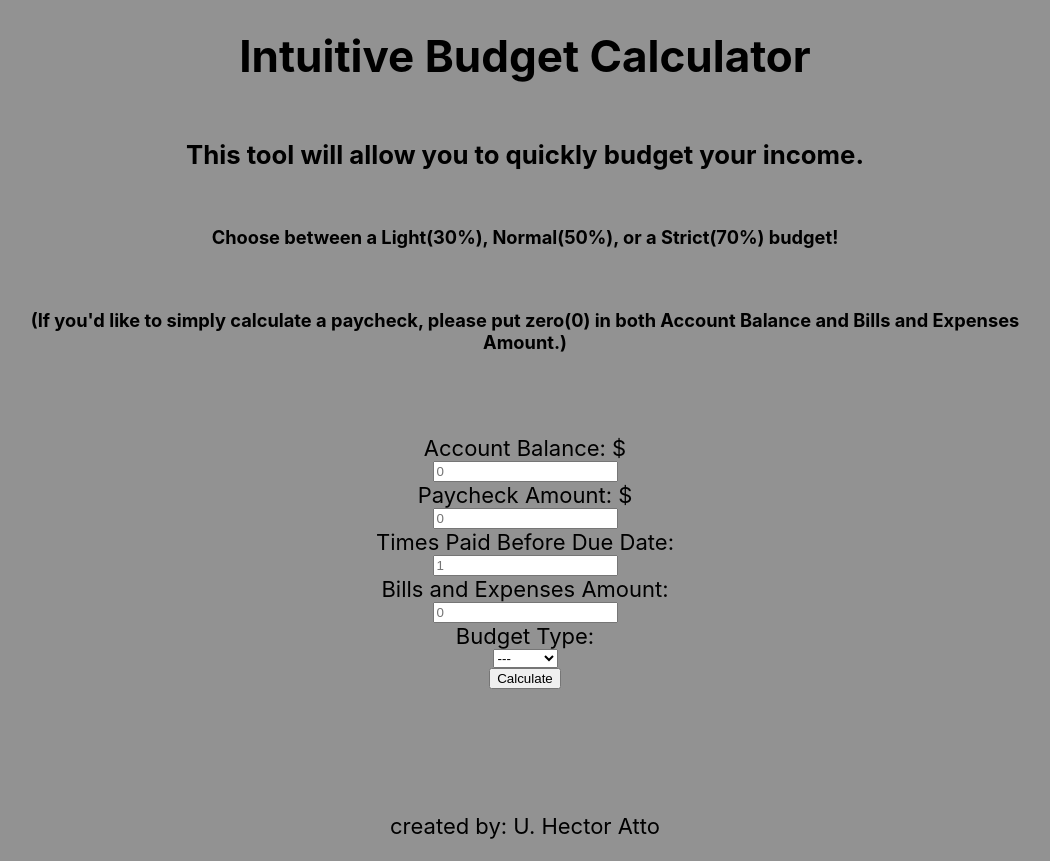
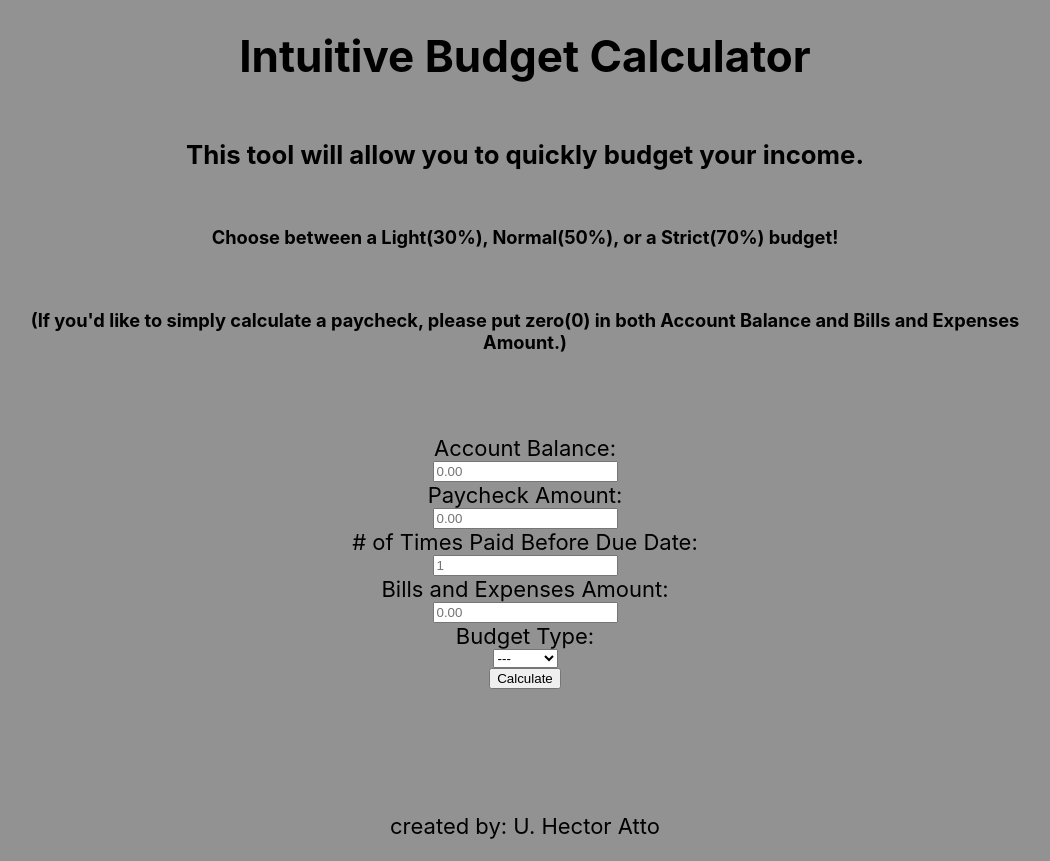
Before and after one commit to hector8th/budget, a React (Create React App) app: page / in a window 1280 px wide. Shown: the whole page, without its empty margins (115-1165 px from the left). Built offline with nearby package versions, Linux system fonts and the light colour scheme.

Commit message:
Update App.js

```diff
--- a/src/App.js
+++ b/src/App.js
@@ -22,40 +22,44 @@ class App extends Component {
     const totalIncome = parseFloat(paycheckAmount) * parseInt(payFrequency);
     const newBalance = parseFloat(accountBalance) + totalIncome;
     const moneySaved = newBalance * (parseInt(budgetType) / 10);
-    const payDiff = (newBalance - moneySaved).toFixed(2);
+    // const payDiff = (newBalance - moneySaved).toFixed(2);
     const balanceDiff = newBalance - bills;
     let newAdvice = '';
 
+    // TWEAK THIS SO THAT IT SHOWS YOUR BALANCE, THE REMAINDER AFTER BILLS, AND HOW MUCH OF THAT REMAINDER IS FOR SPENDING
     if (budgetType === '3') {
-      if ((payFrequency >= 1) && (moneySaved > bills)) {
+      if ((payFrequency >= 1) && (moneySaved >= bills)) {
         newAdvice = `Light Budget(30%)!
-        \nYour Balance before your Bills/Expenses is $${newBalance}, so you can spend up to $${payDiff}!`;
-      } else if ((payFrequency >= 1) && (moneySaved <= bills)) {
+        \nYour Balance before your Bills/Expenses is $${newBalance}!
+        \nYou will be left with $${balanceDiff}, so you can spend up to $${(balanceDiff * 0.7).toFixed(2)}!`;
+      } else if ((payFrequency >= 1) && (moneySaved < bills)) {
         newAdvice = `SLOW DOWN!!!\nYou need to save your money!!!
-          \nYour Balance($${newBalance}) will not survive on this budget considering your Bills($${bills}) are more than what you saved!!!
-          \nAt 30%, your Balance will be $${balanceDiff.toFixed(2)} after your Bills are due!!!`;
+          \nYour Balance($${newBalance})(100%) will not survive on this budget considering your Bills($${bills}) are more than what you can save!!!
+          \nAt 30%, your Balance will be $${balanceDiff.toFixed(2)}(${((balanceDiff / newBalance) * 100).toFixed(0)}%) after your Bills are due!!!`;
       } else {
         newAdvice = `Please enter a correct number for Times Paid.`;
       }
     } else if (budgetType === '5') {
-      if ((payFrequency >= 1) && (moneySaved > bills)) {
+      if ((payFrequency >= 1) && (moneySaved >= bills)) {
         newAdvice = `Normal Budget(50%)!
-        \nYour Balance before your Bills/Expenses is $${newBalance}, so you can spend up to $${payDiff}!`;
-      } else if ((payFrequency >= 1) && (moneySaved <= bills)) {
+        \nYour Balance before your Bills/Expenses is $${newBalance}!
+        \nYou will be left with $${balanceDiff}, so you can spend up to $${(balanceDiff * 0.5).toFixed(2)}!`;
+      } else if ((payFrequency >= 1) && (moneySaved < bills)) {
         newAdvice = `SLOW DOWN!!!\nYou need to save your money!!!
-          \nYour Balance($${newBalance}) will not survive on this budget considering your Bills($${bills}) are more than what you saved!!!
-          \nAt 50%, your Balance will be $${balanceDiff.toFixed(2)} after your Bills are due!!!`;
+          \nYour Balance($${newBalance})(100%) will not survive on this budget considering your Bills($${bills}) are more than what you can save!!!
+          \nAt 50%, your Balance will be $${balanceDiff.toFixed(2)}(${((balanceDiff / newBalance) * 100).toFixed(0)}%) after your Bills are due!!!`;
       } else {
         newAdvice = `Please enter a correct number for Times Paid.`;
       }
     } else if (budgetType === '7') {
-      if ((payFrequency >= 1) && (moneySaved > bills)) {
+      if ((payFrequency >= 1) && (moneySaved >= bills)) {
         newAdvice = `Strict Budget(70%)!
-        \nYour Balance before your Bills/Expenses is $${newBalance}, so you can spend up to $${payDiff}!`;
-      } else if ((payFrequency >= 1) && (moneySaved <= bills)) {
+        \nYour Balance before your Bills/Expenses is $${newBalance}!
+        \nYou will be left with $${balanceDiff}, so you can spend up to $${(balanceDiff * 0.3).toFixed(2)}!`;
+      } else if ((payFrequency >= 1) && (moneySaved < bills)) {
         newAdvice = `SLOW DOWN!!!\nYou need to save your money!!!
-          \nYour Balance($${newBalance}) will not survive on this budget considering your Bills($${bills}) are more than what you saved!!!
-          \nAt 70%, your Balance will be $${balanceDiff.toFixed(2)} after your Bills are due!!!`;
+          \nYour Balance($${newBalance})(100%) will not survive on this budget considering your Bills($${bills}) are more than what you can save!!!
+          \nAt 70%, your Balance will be $${balanceDiff.toFixed(2)}(${((balanceDiff / newBalance) * 100).toFixed(0)}%) after your Bills are due!!!`;
       } else {
         newAdvice = `Please enter a correct number for Times Paid.`;
       }
@@ -77,14 +81,14 @@ class App extends Component {
           <h5>(If you'd like to simply calculate a paycheck, please put zero(0) in both Account Balance and Bills and Expenses Amount.)</h5>
           <div className="result">{advice}</div>
           <form className="form" onSubmit={this.handleSubmit}>
-            <label>Account Balance: $</label>
-            <input type="text" placeholder='0' value={accountBalance} onChange={(e) => this.setState({ accountBalance: e.target.value })} required />
-            <label>Paycheck Amount: $</label>
-            <input type="text" placeholder='0' value={paycheckAmount} onChange={(e) => this.setState({ paycheckAmount: e.target.value })} required />
-            <label>Times Paid Before Due Date:</label>
+            <label>Account Balance:</label>
+            <input type="text" placeholder='0.00' value={accountBalance} onChange={(e) => this.setState({ accountBalance: e.target.value })} required />
+            <label>Paycheck Amount:</label>
+            <input type="text" placeholder='0.00' value={paycheckAmount} onChange={(e) => this.setState({ paycheckAmount: e.target.value })} required />
+            <label># of Times Paid Before Due Date:</label>
             <input type="text" placeholder='1' value={payFrequency} onChange={(e) => this.setState({ payFrequency: e.target.value })} required />
             <label>Bills and Expenses Amount:</label>
-            <input type="text" placeholder='0' value={bills} onChange={(e) => this.setState({ bills: e.target.value })} required />
+            <input type="text" placeholder='0.00' value={bills} onChange={(e) => this.setState({ bills: e.target.value })} required />
             <label>Budget Type:</label>
             <select value={budgetType} onChange={(e) => this.setState({ budgetType: e.target.value })} required>
               <option value="1">---</option>
```
